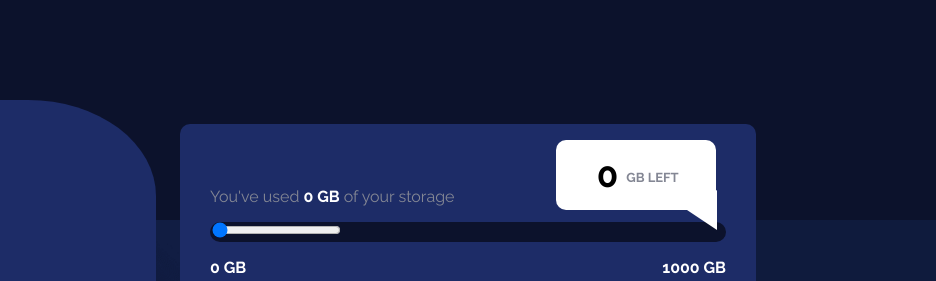
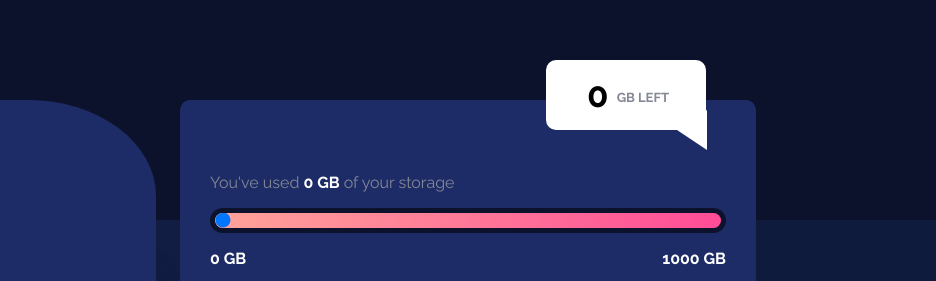
Before and after one commit to Aimal-125/fylo, a plain HTML site: page index.html in a window 1280 px wide. Shown: the part 180-461 px from the top of the page, 344-1280 px from the left. Drawn offline with Linux system fonts and the light colour scheme.

Commit message:
Update styles.css

```diff
--- a/styles.css
+++ b/styles.css
@@ -6,6 +6,7 @@
 	font-family: "Raleway", sans-serif;
 	box-sizing: border-box;
 	transition: all 0.3s;
+	-webkit-transition: all 0.3s;
 }
 body {
 	background: url(images/bg-desktop.png) no-repeat hsl(229, 57%, 11%);
@@ -74,7 +75,7 @@ cursor: pointer;
 	transform: scale(1.1);
 }
 .div3 {
-	height: 90%;
+	height: 100%;
 	display: flex;
 	flex-direction: column;
 	justify-content: center;
@@ -84,21 +85,21 @@ cursor: pointer;
 	border-radius: 10px;
 }
 .div4 {
-	position: absolute;
-	top: 0;
-	right: 0;
+	position: relative;
 	background: white;
 	width: 160px;
 	height: 70px;
 	border-radius: 10px;
 	text-align: center;
 	line-height: 70px;
+	z-index: 1;
 }
 .div5 {
 	position: absolute;
 	width: 160px;
-	height: 200px;
-	right: 7%;
+	height: 100px;
+	right: 50px;
+	top: -40px;
 }
 .tr {
 	position: absolute;
@@ -114,22 +115,34 @@ cursor: pointer;
 }
 .bar {
 	width: 100%;
-	height: 20px;
+	height: 25px;
+	padding: 5px;
 	background: hsl(229, 57%, 11%);
 	border-radius: 20px;
 	display: flex;
 	align-items: center;
-	padding: 2px;
 }
-.innerbar {
-	width: 70%;
+#rlabel {
+	width: 100%;
+}
+input[type="range"] {
 	background: linear-gradient(90deg, hsl(6, 100%, 80%), hsl(335, 100%, 65%));
-	height: 80%;
+	overflow: hidden;
+	-webkit-appearance: none;
+	appearance: none;
 	border-radius: 20px;
-	margin-left: 2px;
-	display: flex;
-	flex-direction: column;
-	justify-content: center;
+	height: 15px;
+	cursor: pointer;
+}
+#range::-webkit-slider-thumb {
+	border-radius: 10%;
+}
+#range::-moz-range-thumb {
+	border-radius: 10%;
+}
+#range {
+	width: 100%;
+	display: block;
 
 }
 .innerspan {
@@ -166,13 +179,16 @@ cursor: pointer;
 	font-size: 35px;
 }
 
-@media screen and (max-height: 500px) {
+@media screen and (max-height: 575px) {
+	.div5 {
+		top: -70px;
+	}
 	.tr {
-		right: -5px;
+		display: none;
 	}
 }
 
-@media screen and (max-width: 600px) {
+@media screen and (orientation: portrait) {
 	body {
 		background: url(images/bg-mobile.png) no-repeat center;
 		background-size: cover;
```
